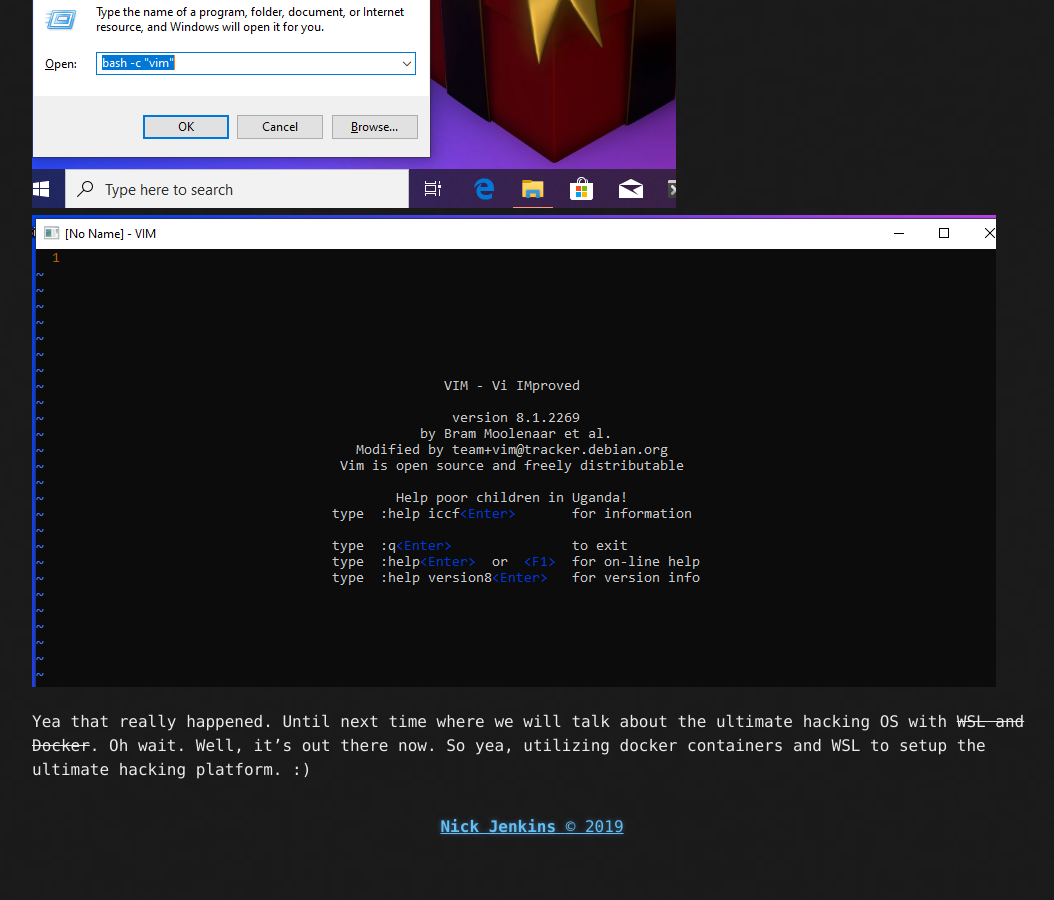
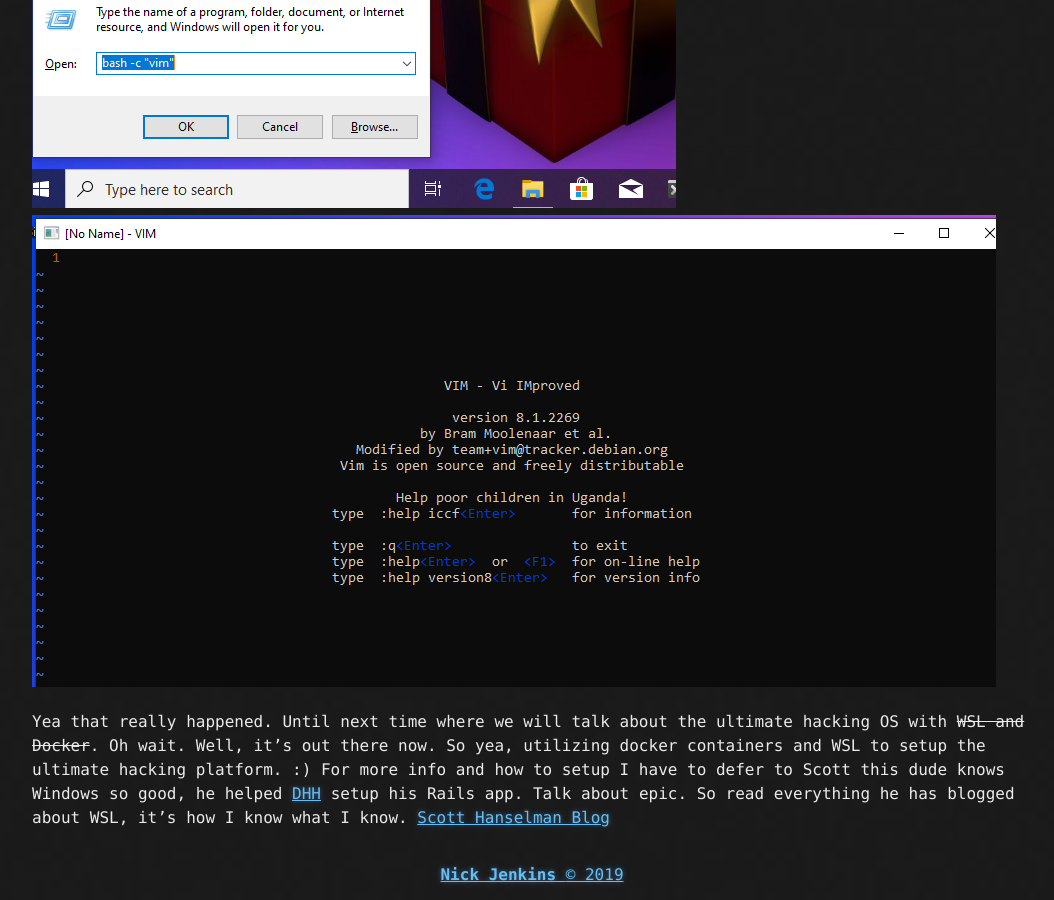
Before and after one commit to nickjenkins83/uber_cool_blog, a Jekyll site: the page built from _posts/2019-12-09-WSL2.md, in a window 1280 px wide and 900 px high, scrolled down 4641 px. Shown: the whole window, without its empty margins (108-1162 px from the left). Built offline with Jekyll 4.4.1, drawn with Linux system fonts in a browser that asks for light colours; before the commit the page ends 5493 px from its top, so only the background shows below that.

Commit message:
finish up

```diff
--- a/_config.yml
+++ b/_config.yml
@@ -21,6 +21,11 @@ defaults:
     values:
       layout: "post"
 
+  - scope:
+      path: "assets/"
+    values:
+      image: true
+
 future: true
 plugins:
   - jekyll-seo-tag
--- a/_posts/2019-12-09-WSL2.md
+++ b/_posts/2019-12-09-WSL2.md
@@ -16,7 +16,7 @@ Let's take a look at a few things that have allowed Microsoft to achieve this.
 Microsoft chose out of all their choices, to use [Plan 9](https://9p.io/plan9/) from AT&T Labs. Ok, now my interest is piqued. They chose to use a proven system created by the jedi wizards Rob Pike, Ken Thompson and the rest of the Ma Bell crew. And so far to my limited testing, it's worked beautifully.  Linux files on Windows filesystem. Windows files on Linux filesystem. Using a storage drive with no problems. Seamless integration achieved.
 ![Plan 9 In Action](/assets/plan9inaction1.png)
 Using explorer.exe on my linux filesystem in this blog's repo  (I'm using Jekyll of course. :) )
-![Seamlessness Achieved](../assets/plan9inaction2.png)
+![Seamlessness Achieved](/assets/plan9inaction2.png)
 
 ### Linux Kernel!!
 Real kernel.  Open source!!!! What?!? Someone wake [@LiveOverflow](https://twitter.com/LiveOverflow)! This really is about as game-changer as you can get in this department tho. I never in my wildest thought I'd ever type this out.... Here is the link to Microsoft open-source kernel's [Github](https://github.com/microsoft/WSL2-Linux-Kernel) page.  Pretty wild huh? What does that mean now? Basically, everything.
@@ -71,3 +71,4 @@ To the unbelievers. To you naysayers. To you, who like me, grew up with a Micros
 
 
 Yea that really happened. Until next time where we will talk about the ultimate hacking OS with ~~WSL and Docker~~. Oh wait. Well, it's out there now. So yea, utilizing docker containers and WSL to setup the ultimate hacking platform.  :)
+For more info and how to setup I have to defer to Scott this dude knows Windows so good, he helped [DHH](https://dev.to/hminaya/how-to-run-ruby-on-rails-with-windows-10-and-wsl-1-4he2?fbclid=IwAR25O5SNtGkK5P2R1haISLn0ZXySzDSjRwtRcdd58XWar4mQz57qT3xTrRY) setup his Rails app. Talk about epic. So read everything he has blogged about WSL, it's how I know what I know. [Scott Hanselman Blog](https://www.hanselman.com/)
```
Also changed, not shown: favicon.ico (added).
